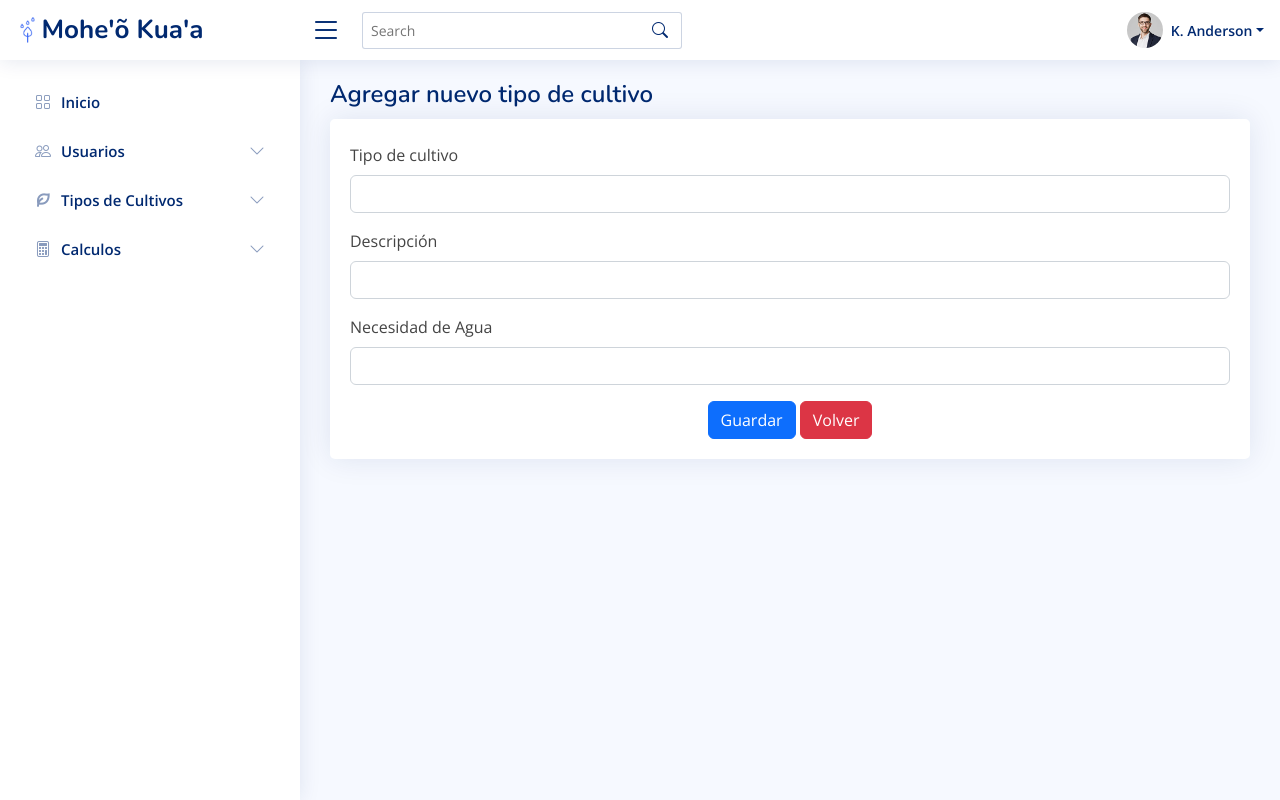
After one commit to irisjar/moheo_kuaa, a Flask app: page /newCropType in a window 1280 px wide. The commit adds this page. Run offline with Flask 2, Linux system fonts and the light colour scheme; some libraries are stand-ins or nearby versions.

Commit message:
Cultivo completo

```diff
--- a/app.py
+++ b/app.py
@@ -39,57 +39,6 @@ def saveUser():
                       '', '', '', '', usuario, senha)
     usuario_dao.salvar(usuario)
     return render_template('login.html', titulo='Login')
-
-
-@app.route('/listar_cultivos')
-def listar_cultivos():
-    listar_cultivos = cultivo_dao.listar()
-    return render_template('listar_cultivo.html', titulo='Lista de cultivos', cultivos=listar_cultivos)
-
-
-@app.route('/nuevo_cultivo')
-def adicionar_cultivo():
-    # if 'usuario_conectado' not in session or session['usuario_conectado'] == None:
-    # return redirect(url_for('login', proxima=url_for('adicionar_cultivo')))
-    return render_template('adicionar_cultivo.html', titulo='Adicionar cultivo')
-
-
-@app.route('/crear_cultivo', methods=['POST', ])
-def crear_cultivo():
-    nombre_cultivo = request.form['nombre_cultivo']
-    descripcion_cultivo = request.form['descripcion_cultivo']
-    necesidad_agua = request.form['necesidad_agua']
-    cultivo = Cultivo(nombre_cultivo, descripcion_cultivo, necesidad_agua)
-    cultivo_dao.salvar(cultivo)
-    return redirect(url_for('listar_cultivos'))
-
-
-@app.route('/remover_cultivo/<int:id>')
-def remover_cultivo(id):
-    cultivo_dao.deletar(id)
-    flash('El cultivo fue eliminado')
-    return redirect(url_for('listar_cultivos'))
-
-
-@app.route('/editar_cultivo/<int:id>')
-def editar_cultivo(id):
-    # if 'usuario_conectado' not in session or session['usuario_conectado'] == None:
-    # return redirect(url_for('login', proxima=url_for('editar_cultivo', id=id)))
-
-    cultivo_editar = cultivo_dao.busca_por_id(id)
-    return render_template('editar_cultivo.html', titulo='Editando cultivo', cultivo=cultivo_editar)
-
-
-@app.route('/actualizar_cultivo', methods=['POST', ])
-def actualizar_cultivo():
-    id = request.form['id']
-    nombre_cultivo = request.form['nombre_cultivo']
-    descripcion_cultivo = request.form['descripcion_cultivo']
-    necesidad_agua = request.form['necesidad_agua']
-    cultivo_actual = Cultivo(
-        nombre_cultivo, descripcion_cultivo, necesidad_agua, id)
-    cultivo_dao.salvar(cultivo_actual)
-    return redirect(url_for('listar_cultivos'))
 
 
 @app.route('/listar_solicitudes')
@@ -174,6 +123,50 @@ def listCropType():
     listCropType = cultivo_dao.listar()
     return render_template('listCropType.html', titulo='Tipos de cultivos', cropTypes=listCropType)
 
+@app.route('/newCropType')
+def newCropType():
+    # if 'usuario_conectado' not in session or session['usuario_conectado'] == None:
+    # return redirect(url_for('login', proxima=url_for('adicionar_cultivo')))
+    return render_template('newCropType.html', titulo='Agregar nuevo tipo de cultivo')
+
+@app.route('/saveNewCropType', methods=['POST', ])
+def saveNewCropType():
+    nombre_cultivo = request.form['nombre_cultivo']
+    descripcion_cultivo = request.form['descripcion_cultivo']
+    necesidad_agua = request.form['necesidad_agua']
+    cultivo = Cultivo(nombre_cultivo, descripcion_cultivo, necesidad_agua)
+    cultivo_dao.salvar(cultivo)
+    return redirect(url_for('listCropType'))
+
+@app.route('/updateCropType/<int:id>')
+def updateCropType(id):
+    # if 'usuario_conectado' not in session or session['usuario_conectado'] == None:
+    # return redirect(url_for('login', proxima=url_for('editar_cultivo', id=id)))
+
+    updateCropType = cultivo_dao.busca_por_id(id)
+    return render_template('updateCropType.html', titulo='Editar cultivo', cropType=updateCropType)
+
+
+@app.route('/saveCropTypeUpdated', methods=['POST', ])
+def saveCropTypeUpdated():
+    id = request.form['id']
+    nombre_cultivo = request.form['nombre_cultivo']
+    descripcion_cultivo = request.form['descripcion_cultivo']
+    necesidad_agua = request.form['necesidad_agua']
+    cultivo_actual = Cultivo(
+        nombre_cultivo, descripcion_cultivo, necesidad_agua, id)
+    cultivo_dao.salvar(cultivo_actual)
+    return redirect(url_for('listCropType'))
+
+
+
+@app.route('/removeCropType/<int:id>')
+def removeCropType(id):
+    cultivo_dao.deletar(id)
+    flash('El tipo de cultivo fue eliminado')
+    return redirect(url_for('listCropType'))
+
+
 
 if __name__ == '__main__':
     app.run(debug=True)
--- /dev/null
+++ b/templates/newCropType.html
@@ -0,0 +1,38 @@
+{% extends "template.html" %}
+{% block contenido %}
+
+<section class="section">
+    <div class="row">
+        <div class="col-lg-12">
+            <div class="card">
+                <br>
+                <div class="card-body">
+                  <!-- Vertical Form -->
+                  <form class="row g-3" method="post" action="{{ url_for('saveNewCropType') }}">
+                    <div class="col-12">
+                      <label for="nombre_cultivo" class="form-label">Tipo de cultivo</label>
+                      <input class="form-control" type="text" id="nombre_cultivo" name="nombre_cultivo" required>
+                    </div>
+                    <div class="col-12">
+                      <label for="descripcion_cultivo" class="form-label">Descripción</label>
+                      <input type="text" id="descripcion_cultivo" name="descripcion_cultivo" required class="form-control">
+                    </div>
+
+                    <div class="col-12">
+                      <label for="necesidad_agua" class="form-label">Necesidad de Agua</label>
+                      <input type="text" id="necesidad_agua" name="necesidad_agua" required
+                      class="form-control"></div>
+                    <div class="text-center" style="align-content: right;">
+                      <button type="submit" class="btn btn-primary">Guardar</button>
+                      <a class="btn btn-danger" href="{{ url_for('listCropType') }}">Volver</a>
+                    </div>
+                  </form><!-- Vertical Form -->
+
+                </div>
+              </div>
+
+        </div>
+    </div>
+</section>
+
+{% endblock %}
--- a/templates/template.html
+++ b/templates/template.html
@@ -5,13 +5,13 @@
   <meta charset="utf-8">
   <meta content="width=device-width, initial-scale=1.0" name="viewport">
 
-  <title>Dashboard - NiceAdmin Bootstrap Template</title>
+  <title>Mohe'&otilde Kua'a</title>
   <meta content="" name="description">
   <meta content="" name="keywords">
 
   <!-- Favicons -->
-  <link href="static/assets/img/favicon.png" rel="icon">
-  <link href="static/assets/img/apple-touch-icon.png" rel="apple-touch-icon">
+  <link href="/static/assets/img/favicon.png" rel="icon">
+  <link href="/static/assets/img/apple-touch-icon.png" rel="apple-touch-icon">
 
   <!-- Google Fonts -->
   <link href="https://fonts.gstatic.com" rel="preconnect">
@@ -45,7 +45,7 @@
 
     <div class="d-flex align-items-center justify-content-between">
       <a href="{{ url_for('home') }}" class="logo d-flex align-items-center">
-        <img src="static/assets/img/logo.png" alt="">
+        <img src="/static/assets/img/logo.png" alt="">
         <span class="d-none d-lg-block">Mohe'&otilde; Kua'a</span>
       </a>
       <i class="bi bi-list toggle-sidebar-btn"></i>
```
Also changed, not shown: other parts of templates/template.html (+19 -28 lines), templates/listCropType.html (+11 -25 lines), templates/updateCropType.html (added, +41 -0 lines).
